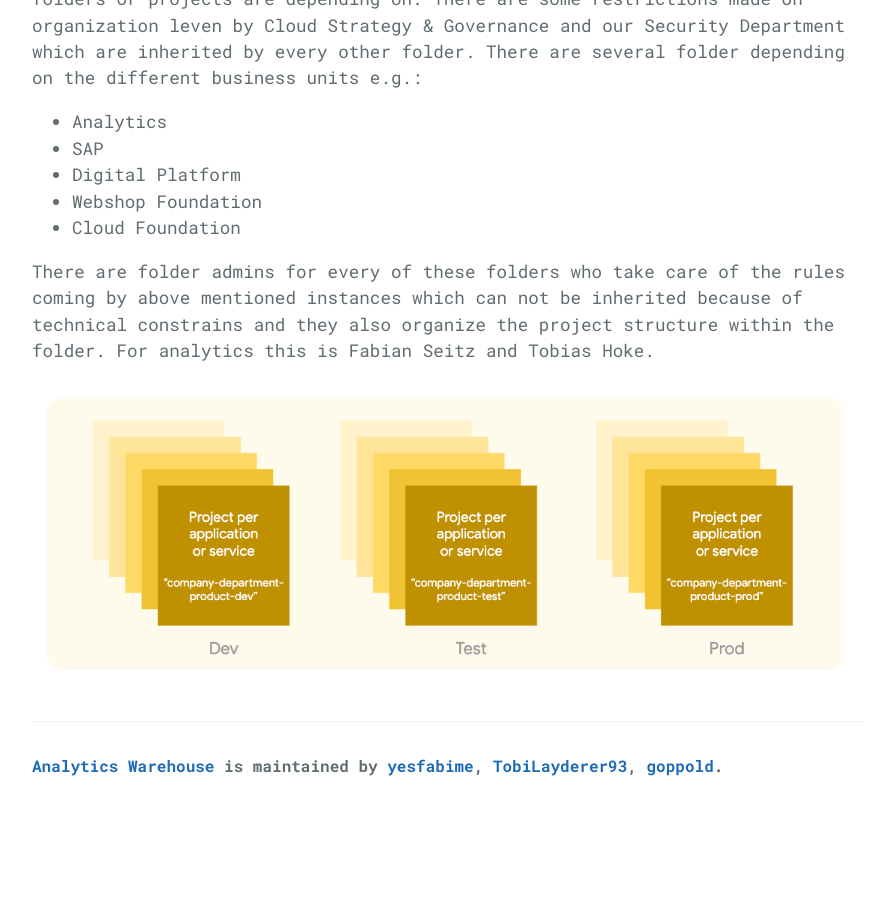
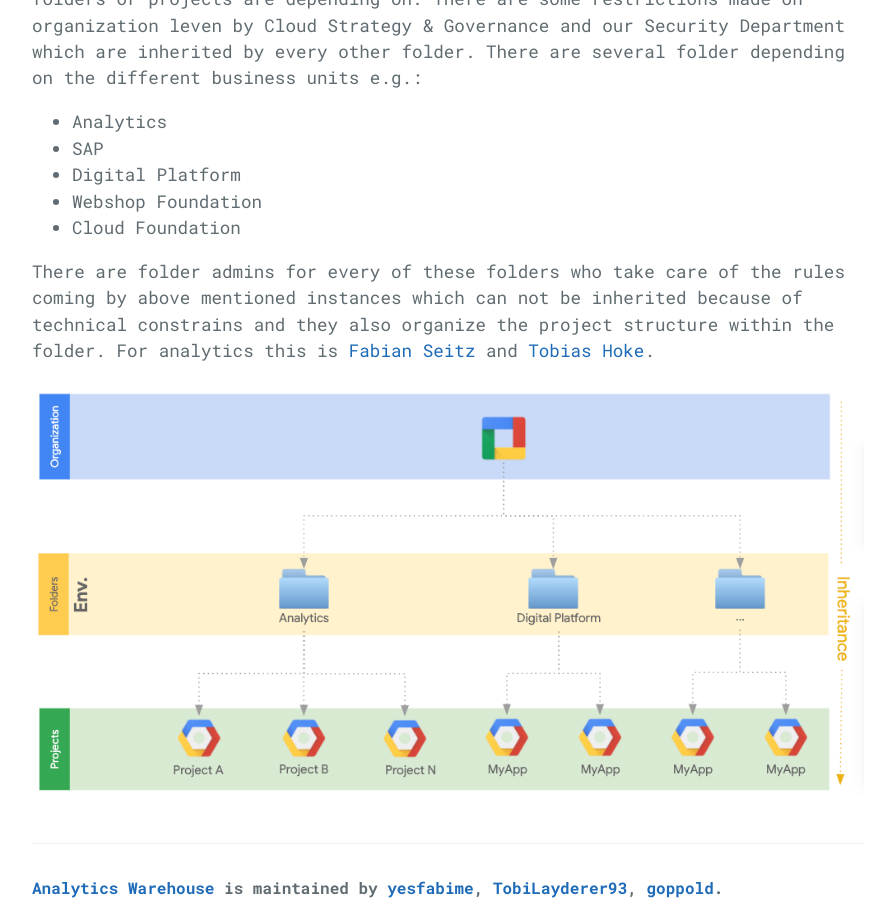
Before and after one commit to yesfabime/analytics-warehouse, a Jekyll site: the page built from 2-arch-principles-tenet/gcp-project-setup/gcp-project-setup.md, in a window 1280 px wide and 900 px high, scrolled down 2321 px. Shown: the whole window, without its empty margins (192-1087 px from the left). Built offline with Jekyll 4.4.1, drawn with Linux system fonts in a browser that asks for light colours; before the commit the page ends 3131 px from its top, so only the background shows below that.

Commit message:
refactor gcp project setup

```diff
--- a/2-arch-principles-tenet/gcp-project-setup/gcp-project-setup.md
+++ b/2-arch-principles-tenet/gcp-project-setup/gcp-project-setup.md
@@ -61,6 +61,6 @@ inherited by every other folder. There are several folder depending on the diffe
 - Cloud Foundation
 
 There are folder admins for every of these folders who take care of the rules coming by above mentioned instances which can not be
-inherited because of technical constrains and they also organize the project structure within the folder. For analytics this is Fabian Seitz and Tobias Hoke.
+inherited because of technical constrains and they also organize the project structure within the folder. For analytics this is [Fabian Seitz](mailto:seitzf@mediamarktsaturn.com) and [Tobias Hoke](mailto:hoke@mediamarktsaturn.com).
 
-![Project stages best practice]({{site.baseurl}}/2-arch-principles-tenet/gcp-project-setup/stages.png "Project Stage Analytics Domain")
+![Project setup MMS]({{site.baseurl}}/2-arch-principles-tenet/gcp-project-setup/mms-structure.png "Project setup MMS")
```
